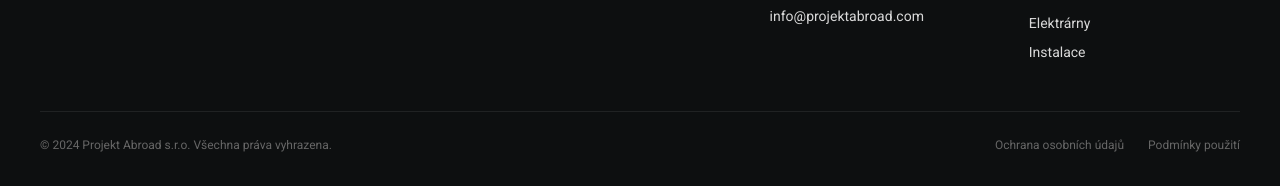
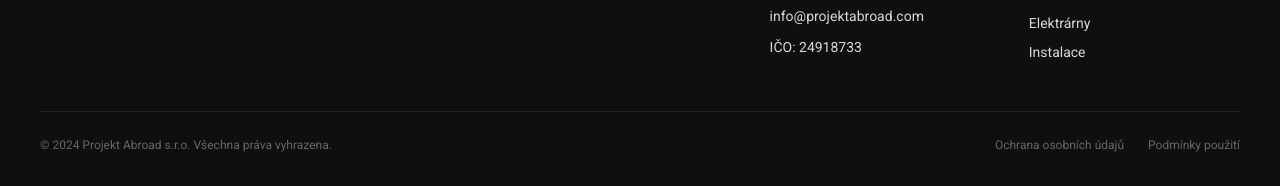
Before and after one commit to tommyy717/projektabroad-website, a website: page index.html in a window 1280 px wide. Shown: the part 3728-3914 px from the top of the page. Drawn offline with nearby package versions, Linux system fonts and the light colour scheme.

Commit message:
Add IČO 24918733 to contact section

```diff
--- a/index.html
+++ b/index.html
@@ -605,6 +605,9 @@
           <li>
             <a href="mailto:info@projektabroad.com" style="font-size:0.875rem; color:#D9D9D9; text-decoration:none; transition:color 0.18s;" onmouseover="this.style.color='#1FB6CF'" onmouseout="this.style.color='#D9D9D9'">info@projektabroad.com</a>
           </li>
+          <li style="font-size:0.875rem; color:#D9D9D9; line-height:1.5;">
+            IČO: 24918733
+          </li>
         </ul>
       </div>
 
```
